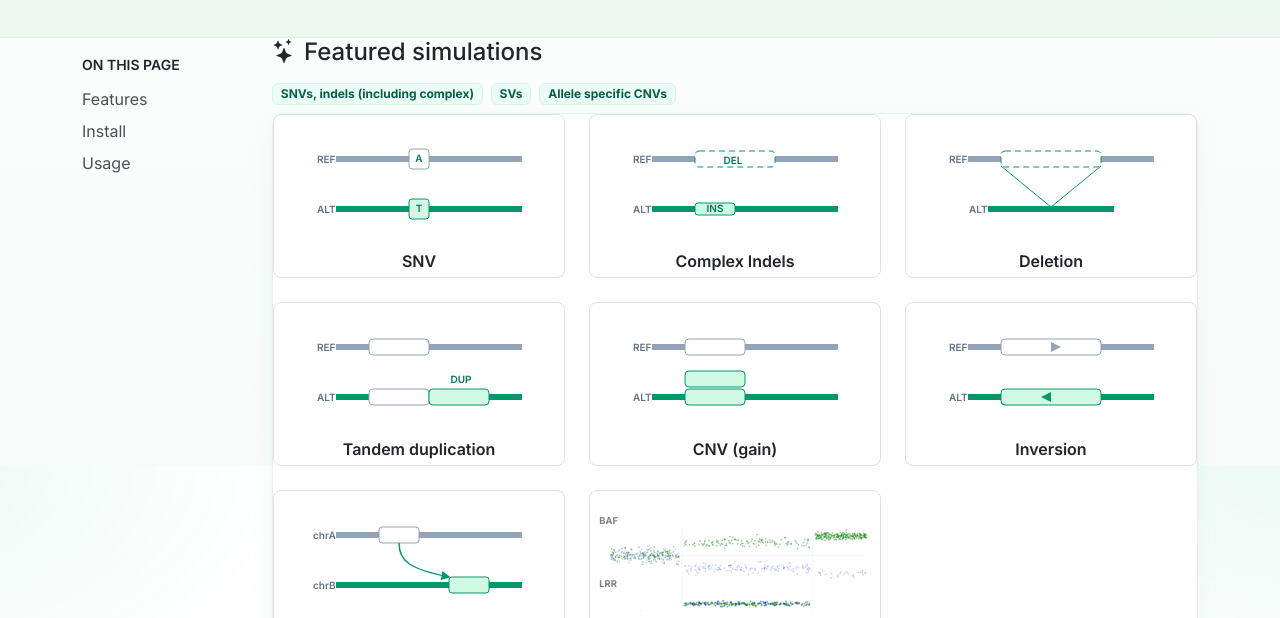
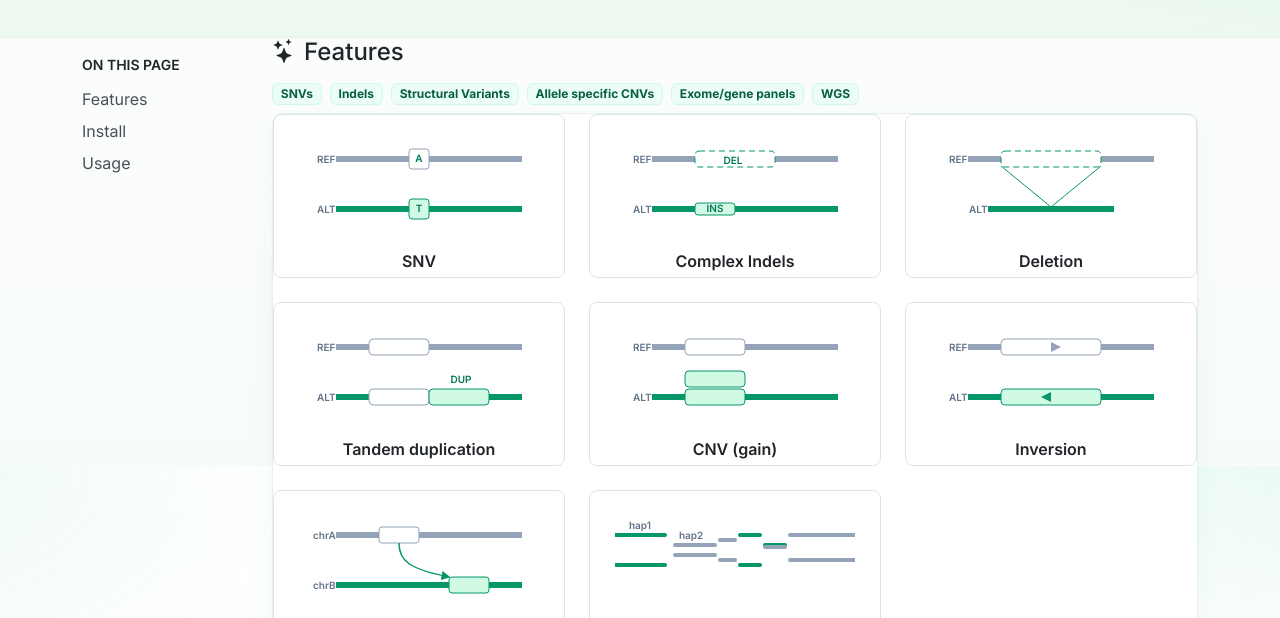
Before and after one commit to bdolmo/BAMulator, a plain HTML site: page docs/index.html in a window 1280 px wide. Shown: the part 334-952 px from the top of the page. Drawn offline with nearby package versions, Linux system fonts and the light colour scheme.

Commit message:
new html5

```diff
--- a/docs/index.html
+++ b/docs/index.html
@@ -82,6 +82,19 @@
   .variant-neutral { fill: #fff; stroke: #94a3b8; }
   .variant-label { font-size: 10px; fill: var(--brand-700); font-weight: 600; }
   .variant-legend { font-size: 10px; fill: #64748b; font-weight: 600; }
+
+  .segment-track {
+        stroke-width: 4;
+        stroke-linecap: round;
+        stroke: #6c757d;
+        /* fill: grey; */ /* Ignored for <line>, can be omitted */
+      }
+  .segment-track-hap1 {
+    stroke:#059669
+  }
+  .segment-track-hap2 {
+    stroke: #94a3b8;
+  }
 </style>
 </head>
 <body>
@@ -119,7 +132,6 @@
           </div>
 
           <div class="mt-3 d-flex flex-wrap align-items-center gap-2" id="badges" data-repo="YOURUSER/YOURREPO" data-docs-url="">
-              <!-- Replace data-repo with e.g. youruser/bamulator; set data-docs-url to your docs if not this page -->
               <a class="text-decoration-none" id="star-link" aria-label="Star on GitHub" target="_blank" rel="noopener">
                 <img id="star-badge" alt="GitHub stars" height="20" loading="lazy">
               </a>
@@ -153,11 +165,15 @@
 
 
         <section id="features" class="anchor-offset mb-5">
-            <h2 class="mb-3"><i class="bi bi-stars me-2"></i>Featured simulations</h2>
+            <h2 class="mb-3"><i class="bi bi-stars me-2"></i>Features</h2>
             <div class="d-flex flex-wrap gap-2">
-              <span class="badge feature-badge">SNVs, indels (including complex)</span>
-              <span class="badge feature-badge">SVs</span>
+              <span class="badge feature-badge">SNVs</span>
+              <span class="badge feature-badge">Indels</span>
+              <span class="badge feature-badge">Structural Variants</span>
               <span class="badge feature-badge">Allele specific CNVs</span>
+              <span class="badge feature-badge">Exome/gene panels</span>
+              <span class="badge feature-badge">WGS</span>
+
           <div class="section-card p-0 p-md-0">
 
             <div class="row g-4">
@@ -315,10 +331,41 @@
                 </div>
               </div>
             <div class="col-12 col-sm-6 col-lg-4 variant-card">
-                <div class="p-1 border rounded-3 h-100">
-                <!-- ASCNA multi-panel (publication style) -->
-              <figure id="ascna-80" class="text-center my-3"></figure>
-                              </div>
+              <div class="p-1 border rounded-3 h-100">
+              <figure id="ascna-80" class="text-center">
+                  <svg class="variant-icon" viewBox="0 0 240 130" role="img" aria-labelledby="traTitle traDesc">
+                  <title id="traTitle">Allele specific CNA</title>
+
+
+                      <text x="14" y="34" class="variant-legend">hap1</text>
+                      <text x="64" y="44" class="variant-legend">hap2</text>
+
+                   <line x1="0" y1="40" x2="50" y2="40" class="segment-track segment-track-hap1"/>
+                   <line x1="0" y1="70" x2="50" y2="70" class="segment-track segment-track-hap1"/>
+
+                   <line x1="60" y1="50" x2="100" y2="50" class="segment-track segment-track-hap2"/>
+                   <line x1="60" y1="60" x2="100" y2="60" class="segment-track segment-track-hap2"/>
+
+                   <line x1="105" y1="45" x2="120" y2="45" class="segment-track segment-track-hap2"/>
+                   <line x1="105" y1="65" x2="120" y2="65" class="segment-track segment-track-hap2"/>
+
+                   <line x1="125" y1="40" x2="145" y2="40" class="segment-track segment-track-hap1"/>
+                   <line x1="125" y1="70" x2="145" y2="70" class="segment-track segment-track-hap1"/>
+
+                   <line x1="150" y1="50" x2="170" y2="50" class="segment-track segment-track-hap1"/>
+                   <line x1="150" y1="52" x2="170" y2="52" class="segment-track segment-track-hap2"/>
+
+                   <line x1="175" y1="40" x2="250" y2="40" class="segment-track segment-track-hap2 "/>
+                   <line x1="175" y1="65" x2="250" y2="65" class="segment-track segment-track-hap2"/>
+
+
+                  </svg>
+                <figcaption class="fw-semibold">Allele specific CNAs</figcaption>
+              </figure>
+
+
+
+              </div>
             </div>
 
             </div>
@@ -650,189 +697,5 @@
     })();
   </script>
 
-
-<script>
-(function(){
-  // ---- colors (override with :root { --hap-major: ...; --hap-minor: ... } if desired) ----
-  const css = getComputedStyle(document.documentElement);
-  const HAP_MAJOR = (css.getPropertyValue('--hap-major') || '').trim() || '#2563eb'; // blue-600
-  const HAP_MINOR = (css.getPropertyValue('--hap-minor') || '').trim() || '#f97316'; // orange-500
-  const GRID = '#e6f1ea', TEXT = '#334155';
-
-  // ---- geometry ----
-  const W=540, H=190;
-  const PAD={t:30,r:18,b:24,l:32};
-  const BAF_H=110, GAP=12, LRR_H=90;
-  const BAF_TOP=PAD.t, LRR_TOP=PAD.t+BAF_H+GAP;
-  const innerW = W - PAD.l - PAD.r;
-  const SEG_GAP_PX = 10; // gap between segments
-
-  // ---- segments (edit len to change relative widths) ----
-  const segments = [
-    {label:'Diploid 1:1',  M:1, m:1, Ct:2, len:12},
-    {label:'Gain 3:1',     M:3, m:1, Ct:4, len:22},
-    {label:'Hemidel 1:0',  M:1, m:0, Ct:1, len:9},
-  ];
-  const totalLen = segments.reduce((a,s)=>a+s.len,0);
-  const contentW = innerW - SEG_GAP_PX*(segments.length-1);
-
-  // compute pixel starts/widths per segment
-  let cursor = PAD.l;
-  segments.forEach((s,i)=>{
-    s.w = contentW * (s.len/totalLen);
-    s.x0 = cursor;
-    s.x1 = cursor + s.w;
-    cursor = s.x1 + SEG_GAP_PX;
-  });
-
-  // ---- purity ----
-  const p = 0.80; // 80%
-
-  // ---- rng ----
-  function mulberry32(a){return function(){let t=a+=0x6D2B79F5;t=Math.imul(t^t>>>15,t|1);t^=t+Math.imul(t^t>>>7,t|61);return ((t^t>>>14)>>>0)/4294967296}}
-  const rand = mulberry32(4242);
-  function r(){return rand();}
-  function rnorm(){let u=0,v=0;while(!u)u=r();while(!v)v=r();return Math.sqrt(-2*Math.log(u))*Math.cos(2*Math.PI*v);}
-  const clamp=(x,a,b)=>Math.max(a,Math.min(b,x));
-
-  // ---- models ----
-  function bafMeans(p,M,m,Ct){
-    const denom = p*Ct + (1-p)*2;
-    const muMinor = (p*m + (1-p)*1)/denom;
-    const muMajor = (p*M + (1-p)*1)/denom;
-    return [muMinor, muMajor];
-  }
-  const bafSD = mu => 0.012 + 0.055*(1 - Math.abs(mu-0.5)/0.5); // broader near 0.5, tight at extremes
-  function genBafPoints(x0,x1,mu,n){
-    const sd=bafSD(mu), pts=[];
-    for(let i=0;i<n;i++){
-      const x = x0 + r()*(x1-x0);
-      const y = clamp(mu + sd*rnorm(), 0.01, 0.99);
-      pts.push([x,y]);
-    }
-    return pts;
-  }
-  function lrrMean(p,Ct){
-    const rel = (p*Ct + (1-p)*2)/2.0;
-    return Math.log(rel)/Math.log(2); // log2 ratio
-  }
-  function genLrrPoints(x0,x1,mu,n,color,arr){
-    const sd=0.09;
-    for(let i=0;i<n;i++){
-      const x = x0 + r()*(x1-x0);
-      const y = mu + sd*rnorm();
-      arr.push([x,y,color]);
-    }
-  }
-
-  // ---- scales ----
-  const yBAF = y => BAF_TOP + (1-y)*BAF_H;                 // 0→bottom,1→top
-  const yLRR = y => { const ymin=-2,ymax=2,t=(y-ymin)/(ymax-ymin); return LRR_TOP + (1-t)*LRR_H; };
-
-  // ---- svg ----
-  const mount = document.getElementById('ascna-80');
-  const svg = document.createElementNS('http://www.w3.org/2000/svg','svg');
-  svg.setAttribute('viewBox',`0 0 ${W} ${H}`);
-  svg.setAttribute('style','width:100%;height:auto');
-  mount.appendChild(svg);
-  const g = document.createElementNS('http://www.w3.org/2000/svg','g');
-  svg.appendChild(g);
-
-  // axis labels (left only)
-  function label(x,y,text){
-    const t=document.createElementNS('http://www.w3.org/2000/svg','text');
-    t.setAttribute('x',x); t.setAttribute('y',y);
-    t.setAttribute('fill',"grey"); t.setAttribute('font-size','18');
-    t.setAttribute('font-weight','700');
-    t.setAttribute('font-family','Inter, system-ui, -apple-system, Segoe UI, Roboto, Helvetica, Arial');
-    t.textContent=text; g.appendChild(t);
-  }
-  label(PAD.l-22, BAF_TOP-6, 'BAF');
-  label(PAD.l-22, LRR_TOP-6, 'LRR');
-
-  // midlines
-  function hline(y, dash=null){
-    const l=document.createElementNS('http://www.w3.org/2000/svg','line');
-    l.setAttribute('x1',PAD.l); l.setAttribute('x2',W-PAD.r);
-    l.setAttribute('y1',y); l.setAttribute('y2',y);
-    l.setAttribute('stroke',GRID); l.setAttribute('stroke-width','1');
-    if(dash) l.setAttribute('stroke-dasharray',dash);
-    g.appendChild(l);
-  }
-  hline(yBAF(0.5)); // BAF 0.5
-  hline(yLRR(0));   // LRR 0
-
-  // vertical boundaries
-  segments.slice(1).forEach(s=>{
-    const v=document.createElementNS('http://www.w3.org/2000/svg','line');
-    v.setAttribute('x1',s.x0-SEG_GAP_PX/2); v.setAttribute('x2',s.x0-SEG_GAP_PX/2);
-    v.setAttribute('y1',BAF_TOP); v.setAttribute('y2',LRR_TOP+LRR_H);
-    v.setAttribute('stroke',GRID); v.setAttribute('stroke-width','1');
-    g.appendChild(v);
-  });
-
-  // ---- draw points ----
-  const fragBAF=document.createDocumentFragment();
-  const fragLRR=document.createDocumentFragment();
-
-  segments.forEach(seg=>{
-    const {x0,x1,M,m,Ct} = seg;
-
-    // BAF clusters
-    const [muMinor, muMajor] = bafMeans(p,M,m,Ct);
-    // equal weights except LOH/hemidel (skew to major)
-    let wMinor=0.5, wMajor=0.5;
-    if(m===0){ wMinor=0.1; wMajor=0.9; }
-    const N=260, nMinor=Math.round(N*wMinor), nMajor=N-nMinor;
-
-    const bafMinor = genBafPoints(x0,x1,muMinor,nMinor);
-    const bafMajor = genBafPoints(x0,x1,muMajor,nMajor);
-
-    // BAF draw (minor=orange, major=blue)
-    for(const [x,y] of bafMinor){
-      const c=document.createElementNS('http://www.w3.org/2000/svg','circle');
-      c.setAttribute('cx',x); c.setAttribute('cy',yBAF(y));
-      c.setAttribute('r','1.6'); c.setAttribute('fill',"blue");
-      c.setAttribute('opacity','0.22'); c.setAttribute('stroke','#fff'); c.setAttribute('stroke-opacity','0.25'); c.setAttribute('stroke-width','0.5');
-      fragBAF.appendChild(c);
-    }
-    for(const [x,y] of bafMajor){
-      const c=document.createElementNS('http://www.w3.org/2000/svg','circle');
-      c.setAttribute('cx',x); c.setAttribute('cy',yBAF(y));
-      c.setAttribute('r','1.6'); c.setAttribute('fill',"green");
-      c.setAttribute('opacity','0.42'); c.setAttribute('stroke','#fff'); c.setAttribute('stroke-opacity','0.25'); c.setAttribute('stroke-width','0.5');
-      fragBAF.appendChild(c);
-    }
-
-    // LRR points — color by haplotype, counts proportional to copies (if m=0, only major)
-    const muLRR = lrrMean(p, Ct);
-    const totalCopies = Math.max(1, M + m);
-    const LRR_N = 220;
-    const nMaj = Math.max(1, Math.round(LRR_N * (M/totalCopies)));
-    const nMin = m>0 ? Math.max(1, LRR_N - nMaj) : 0;
-
-    const lrrPts=[];
-    genLrrPoints(x0,x1,muLRR,nMaj,"green",lrrPts);
-    if(nMin>0) genLrrPoints(x0,x1,muLRR,nMin,"blue",lrrPts);
-
-    for(const [x,y,color] of lrrPts){
-      const c=document.createElementNS('http://www.w3.org/2000/svg','circle');
-      c.setAttribute('cx',x); c.setAttribute('cy',yLRR(y));
-      c.setAttribute('r','1.85'); c.setAttribute('fill',color);
-      c.setAttribute('opacity','0.48'); c.setAttribute('stroke','#fff'); c.setAttribute('stroke-opacity','0.30'); c.setAttribute('stroke-width','0.5');
-      fragLRR.appendChild(c);
-    }
-  });
-
-  g.appendChild(fragBAF);
-  g.appendChild(fragLRR);
-    // add figcaptio
-  const cap = document.createElement('figcaption');
-  cap.className = 'fw-semibold mt-3';
-  cap.textContent = 'Allele specific CNA';
-  mount.appendChild(cap);
-})();
-</script>
-
 </body>
 </html>
```
